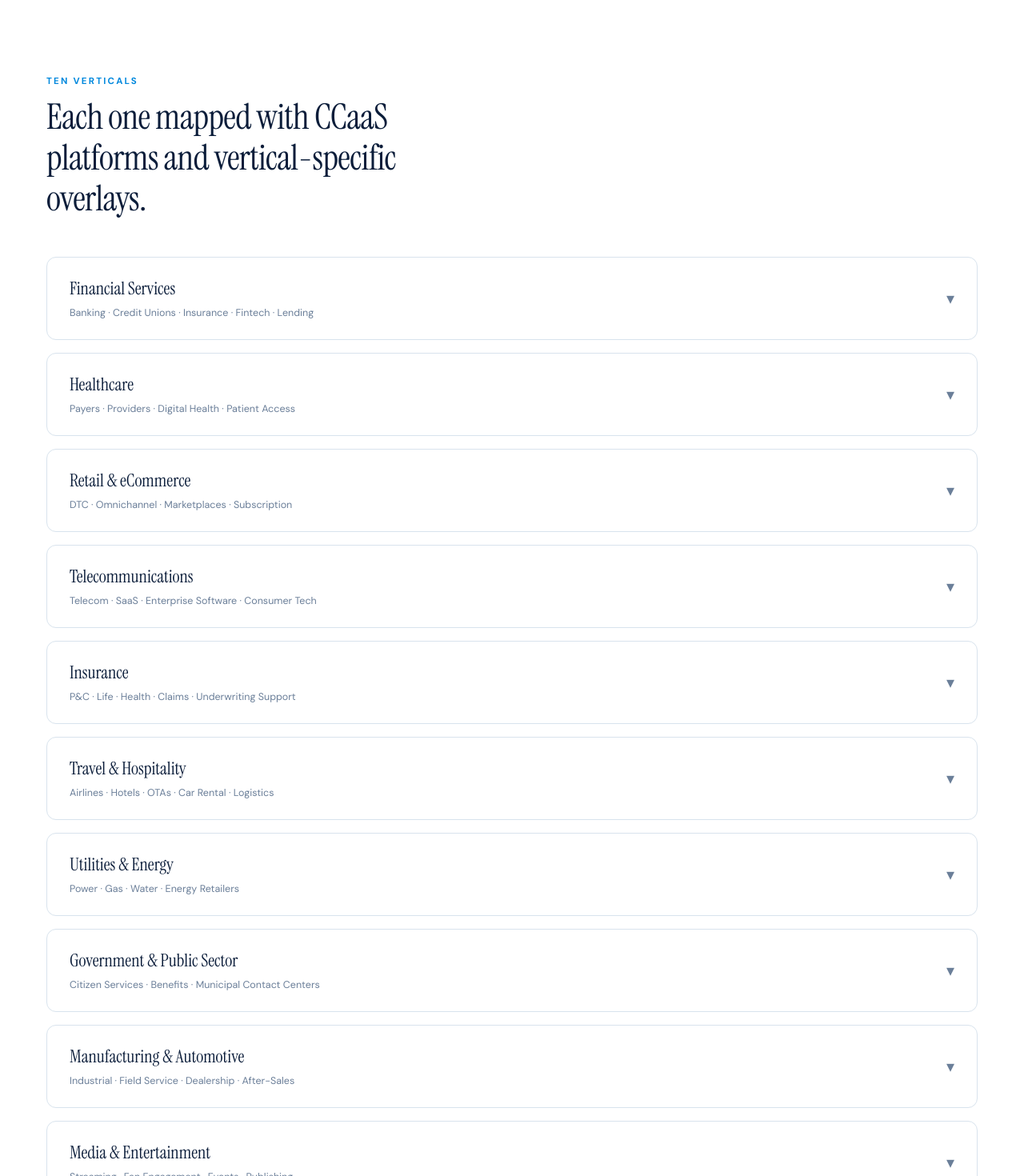
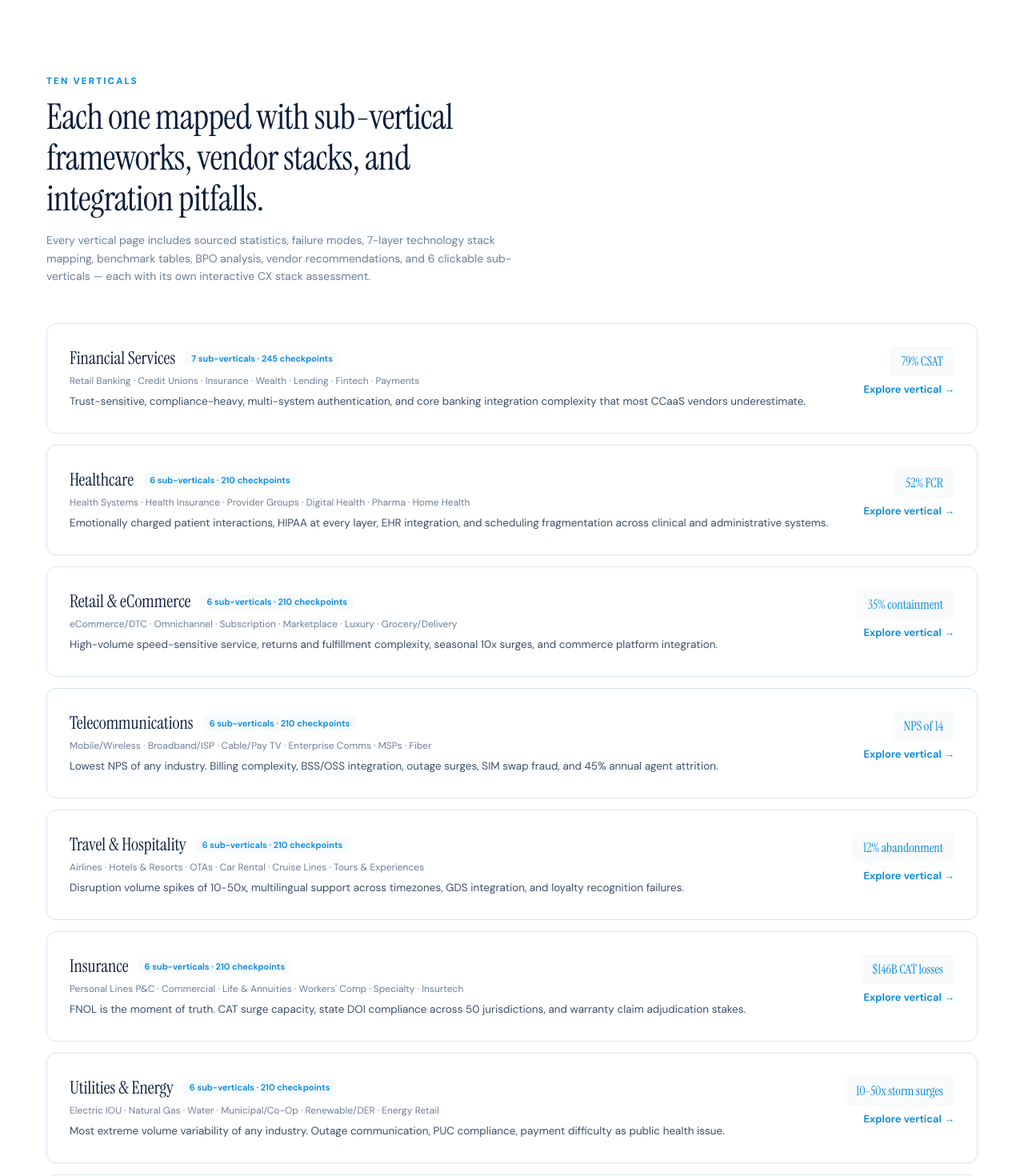
Before and after one commit to thomasbakerj-lgtm/CENTER-OF-CX, a React (Vite) app: page /industries in a window 1280 px wide. Shown: the part 1020-2490 px from the top of the page at 80% size. Built offline with nearby package versions, Linux system fonts and the light colour scheme.

Commit message:
Update Industries.jsx

```diff
--- a/Industries.jsx
+++ b/Industries.jsx
@@ -131,7 +131,7 @@ function Hero() {
               <span style={{ background: `linear-gradient(135deg, ${ELECTRIC}, ${LIGHT})`, WebkitBackgroundClip: "text", WebkitTextFillColor: "transparent" }}>Generic advice fails.</span>
             </h1>
             <p style={{ fontSize: "clamp(15px, 1.6vw, 17px)", color: "rgba(255,255,255,0.5)", lineHeight: 1.7, maxWidth: 560, fontFamily: "'DM Sans', sans-serif" }}>
-              Regulatory burden, customer emotion, channel mix, data sensitivity, and service urgency vary dramatically by vertical. The right CCaaS platform for a bank looks nothing like the right one for a retailer. We map the differences so your decisions account for them.
+              Ten verticals. 61 sub-verticals. 2,135 capability checkpoints. Each vertical has dedicated CX intelligence — benchmarks, failure modes, 7-layer technology stack mapping, vendor recommendations, and integration pitfalls built from real operational data.
             </p>
           </div>
         </FadeIn>
@@ -175,91 +175,51 @@ function StackModel() {
 
 function IndustryGrid() {
   const industries = [
-    {
-      name: "Financial Services",
-      sub: "Banking · Credit Unions · Insurance · Fintech · Lending",
-      why: "Trust-sensitive interactions, high compliance burden, complex servicing journeys, fraud and authentication challenges.",
-      ccaas: "Talkdesk FS, NICE CXone, Genesys, Amazon Connect, RingCentral",
-      overlay: "Glia, Kasisto, Unblu, Verint, Personetics, Amelia, Cognigy",
-    },
-    {
-      name: "Healthcare",
-      sub: "Payers · Providers · Digital Health · Patient Access",
-      why: "Emotionally charged interactions, HIPAA complexity, fragmented systems, scheduling and triage challenges.",
-      ccaas: "NICE CXone, Genesys, Talkdesk Healthcare, Cisco Webex, 8x8",
-      overlay: "Orbita, Hyro.ai, Nuance, Amelia, Qualtrics, LivePerson, Invoca",
-    },
-    {
-      name: "Retail & eCommerce",
-      sub: "DTC · Omnichannel · Marketplaces · Subscription",
-      why: "High-volume speed-sensitive service, returns and fulfillment complexity, seasonal staffing pressure, low friction tolerance.",
-      ccaas: "Talkdesk Retail, Genesys, NICE CXone, RingCentral, Five9",
-      overlay: "Gladly, Kustomer, Gorgias, Salesforce, Ada, Forethought, Coveo",
-    },
-    {
-      name: "Telecommunications",
-      sub: "Telecom · SaaS · Enterprise Software · Consumer Tech",
-      why: "Technical troubleshooting, recurring revenue retention, tiered support models, churn tied to service quality.",
-      ccaas: "Genesys, NICE CXone, Avaya, Cisco Webex, Amazon Connect",
-      overlay: "ServiceNow, Verint, Cognigy, Sprinklr, Amdocs",
-    },
-    {
-      name: "Insurance",
-      sub: "P&C · Life · Health · Claims · Underwriting Support",
-      why: "High-value service moments, claims journey complexity, regulatory compliance, trust preservation.",
-      ccaas: "NICE CXone, Genesys, Talkdesk Insurance, Bright Pattern, Enghouse",
-      overlay: "Glia, Guidewire, Duck Creek, Unblu, Cognigy, Amelia",
-    },
-    {
-      name: "Travel & Hospitality",
-      sub: "Airlines · Hotels · OTAs · Car Rental · Logistics",
-      why: "Real-time service failures, disruption management, loyalty-intensive models, multilingual demand spikes.",
-      ccaas: "Genesys, Talkdesk Travel, NICE CXone, Puzzel, RingCentral",
-      overlay: "Sprinklr, Zendesk, Uniphore, Verint, Amelia, Qualtrics",
-    },
-    {
-      name: "Utilities & Energy",
-      sub: "Power · Gas · Water · Energy Retailers",
-      why: "Essential service relationships, outage communication, billing sensitivity, regulatory complexity.",
-      ccaas: "Odigo, Genesys, NICE CXone, Cisco Webex, Amazon Connect",
-      overlay: "Opower, Verint, Cognigy, Boost.ai, Qualtrics, UiPath",
-    },
-    {
-      name: "Government & Public Sector",
-      sub: "Citizen Services · Benefits · Municipal Contact Centers",
-      why: "Accessibility requirements, budget constraints, process-heavy journeys, multilingual and inclusive design needs.",
-      ccaas: "NICE CXone, Genesys, Cisco Webex, Odigo, Enghouse",
-      overlay: "Verint Citizen, Cognigy, Nuance, ServiceNow, Qualtrics XM",
-    },
-    {
-      name: "Manufacturing & Automotive",
-      sub: "Industrial · Field Service · Dealership · After-Sales",
-      why: "Scheduling complexity, field dispatch coordination, asset-centric service, local service expectations.",
-      ccaas: "Genesys, NICE CXone, Odigo, Enghouse, Bright Pattern",
-      overlay: "IFS, PTC, Syncron, ServiceMax, Salesforce Manufacturing",
-    },
-    {
-      name: "Media & Entertainment",
-      sub: "Streaming · Fan Engagement · Events · Publishing",
-      why: "High-volume event spikes, subscriber retention, content-driven support, real-time interaction demands.",
-      ccaas: "Genesys, NICE CXone, Five9, Vonage, RingCentral",
-      overlay: "Sprinklr, Zendesk, Cognigy, LivePerson, Salesforce",
-    },
+    { name: "Financial Services", href: "/industries/financial-services", subs: 7, checks: 245, sub: "Retail Banking · Credit Unions · Insurance · Wealth · Lending · Fintech · Payments", stat: "79% CSAT", why: "Trust-sensitive, compliance-heavy, multi-system authentication, and core banking integration complexity that most CCaaS vendors underestimate." },
+    { name: "Healthcare", href: "/industries/healthcare", subs: 6, checks: 210, sub: "Health Systems · Health Insurance · Provider Groups · Digital Health · Pharma · Home Health", stat: "52% FCR", why: "Emotionally charged patient interactions, HIPAA at every layer, EHR integration, and scheduling fragmentation across clinical and administrative systems." },
+    { name: "Retail & eCommerce", href: "/industries/retail", subs: 6, checks: 210, sub: "eCommerce/DTC · Omnichannel · Subscription · Marketplace · Luxury · Grocery/Delivery", stat: "35% containment", why: "High-volume speed-sensitive service, returns and fulfillment complexity, seasonal 10x surges, and commerce platform integration." },
+    { name: "Telecommunications", href: "/industries/telecom", subs: 6, checks: 210, sub: "Mobile/Wireless · Broadband/ISP · Cable/Pay TV · Enterprise Comms · MSPs · Fiber", stat: "NPS of 14", why: "Lowest NPS of any industry. Billing complexity, BSS/OSS integration, outage surges, SIM swap fraud, and 45% annual agent attrition." },
+    { name: "Travel & Hospitality", href: "/industries/travel", subs: 6, checks: 210, sub: "Airlines · Hotels & Resorts · OTAs · Car Rental · Cruise Lines · Tours & Experiences", stat: "12% abandonment", why: "Disruption volume spikes of 10-50x, multilingual support across timezones, GDS integration, and loyalty recognition failures." },
+    { name: "Insurance", href: "/industries/insurance", subs: 6, checks: 210, sub: "Personal Lines P&C · Commercial · Life & Annuities · Workers' Comp · Specialty · Insurtech", stat: "$146B CAT losses", why: "FNOL is the moment of truth. CAT surge capacity, state DOI compliance across 50 jurisdictions, and warranty claim adjudication stakes." },
+    { name: "Utilities & Energy", href: "/industries/utilities", subs: 6, checks: 210, sub: "Electric IOU · Natural Gas · Water · Municipal/Co-Op · Renewable/DER · Energy Retail", stat: "10-50x storm surges", why: "Most extreme volume variability of any industry. Outage communication, PUC compliance, payment difficulty as public health issue." },
+    { name: "Government & Public Sector", href: "/industries/government", subs: 6, checks: 210, sub: "Federal · State · Local/Municipal · Courts & Justice · Public Safety/911 · Social Services", stat: "11 pts behind private sector", why: "FedRAMP, Section 508, Title VI language access, FERPA, CJIS — legal mandates before functionality is even evaluated." },
+    { name: "Manufacturing & Automotive", href: "/industries/manufacturing", subs: 6, checks: 210, sub: "Automotive OEM · Dealer/Retail · Industrial B2B · Consumer Electronics · Aerospace · Food & Beverage", stat: "30M+ vehicles recalled/yr", why: "Warranty adjudication, recall surge routing, connected vehicle telemetry, parts logistics, and NHTSA/ITAR compliance." },
+    { name: "Education", href: "/industries/education", subs: 6, checks: 210, sub: "Undergrad Admissions · Graduate Programs · Financial Aid · Student Services · IT Help Desk · Online Education", stat: "72% cite service for not re-enrolling", why: "FERPA governs every interaction. FAFSA season creates 3-5x surges. Siloed departments create a runaround. Retention signals hidden in service data." },
   ];
 
   return (
     <section style={{ background: "#fff", padding: "96px 28px" }}>
       <div style={WRAP}>
         <FadeIn>
-          <div style={{ maxWidth: 560, marginBottom: 48 }}>
+          <div style={{ maxWidth: 600, marginBottom: 48 }}>
             <Label>Ten verticals</Label>
-            <Title>Each one mapped with CCaaS platforms and vertical-specific overlays.</Title>
+            <Title>Each one mapped with sub-vertical frameworks, vendor stacks, and integration pitfalls.</Title>
+            <p style={{ fontSize: 14, color: MUTED, lineHeight: 1.6, marginTop: 8, fontFamily: "'DM Sans', sans-serif" }}>Every vertical page includes sourced statistics, failure modes, 7-layer technology stack mapping, benchmark tables, BPO analysis, vendor recommendations, and 6 clickable sub-verticals — each with its own interactive CX stack assessment.</p>
           </div>
         </FadeIn>
-        <div style={{ display: "flex", flexDirection: "column", gap: 16 }}>
+        <div style={{ display: "flex", flexDirection: "column", gap: 14 }}>
           {industries.map((ind, i) => (
             <FadeIn key={i} delay={i * 0.03}>
-              <IndustryCard ind={ind} />
+              <a href={ind.href} style={{ display: "block", border: `1px solid ${BORDER}`, borderRadius: 12, padding: "28px 28px", cursor: "pointer", transition: "all 0.22s", textDecoration: "none", color: "inherit", background: "#fff" }}
+                onMouseOver={e => { e.currentTarget.style.borderColor = ELECTRIC; e.currentTarget.style.boxShadow = "0 4px 20px rgba(0,136,221,0.06)"; e.currentTarget.style.transform = "translateY(-1px)"; }}
+                onMouseOut={e => { e.currentTarget.style.borderColor = BORDER; e.currentTarget.style.boxShadow = "none"; e.currentTarget.style.transform = "translateY(0)"; }}>
+                <div style={{ display: "flex", justifyContent: "space-between", alignItems: "flex-start", flexWrap: "wrap", gap: 16 }}>
+                  <div style={{ flex: 1, minWidth: 280 }}>
+                    <div style={{ display: "flex", alignItems: "center", gap: 12, marginBottom: 6 }}>
+                      <h3 style={{ fontFamily: "'Instrument Serif', Georgia, serif", fontSize: 22, fontWeight: 400, color: NAVY, margin: 0 }}>{ind.name}</h3>
+                      <span style={{ fontSize: 11, color: ELECTRIC, fontWeight: 600, background: `${ELECTRIC}08`, padding: "2px 8px", borderRadius: 4 }}>{ind.subs} sub-verticals · {ind.checks} checkpoints</span>
+                    </div>
+                    <div style={{ fontSize: 12, color: MUTED, fontFamily: "'DM Sans', sans-serif", marginBottom: 8 }}>{ind.sub}</div>
+                    <p style={{ fontSize: 13.5, color: SLATE, lineHeight: 1.55, margin: 0, fontFamily: "'DM Sans', sans-serif" }}>{ind.why}</p>
+                  </div>
+                  <div style={{ display: "flex", flexDirection: "column", alignItems: "flex-end", gap: 8, flexShrink: 0 }}>
+                    <div style={{ background: WARM, borderRadius: 6, padding: "8px 14px", textAlign: "right" }}>
+                      <div style={{ fontFamily: "'Instrument Serif', Georgia, serif", fontSize: 16, color: ELECTRIC }}>{ind.stat}</div>
+                    </div>
+                    <span style={{ fontSize: 13, fontWeight: 600, color: ELECTRIC, fontFamily: "'DM Sans', sans-serif" }}>Explore vertical →</span>
+                  </div>
+                </div>
+              </a>
             </FadeIn>
           ))}
         </div>
```
